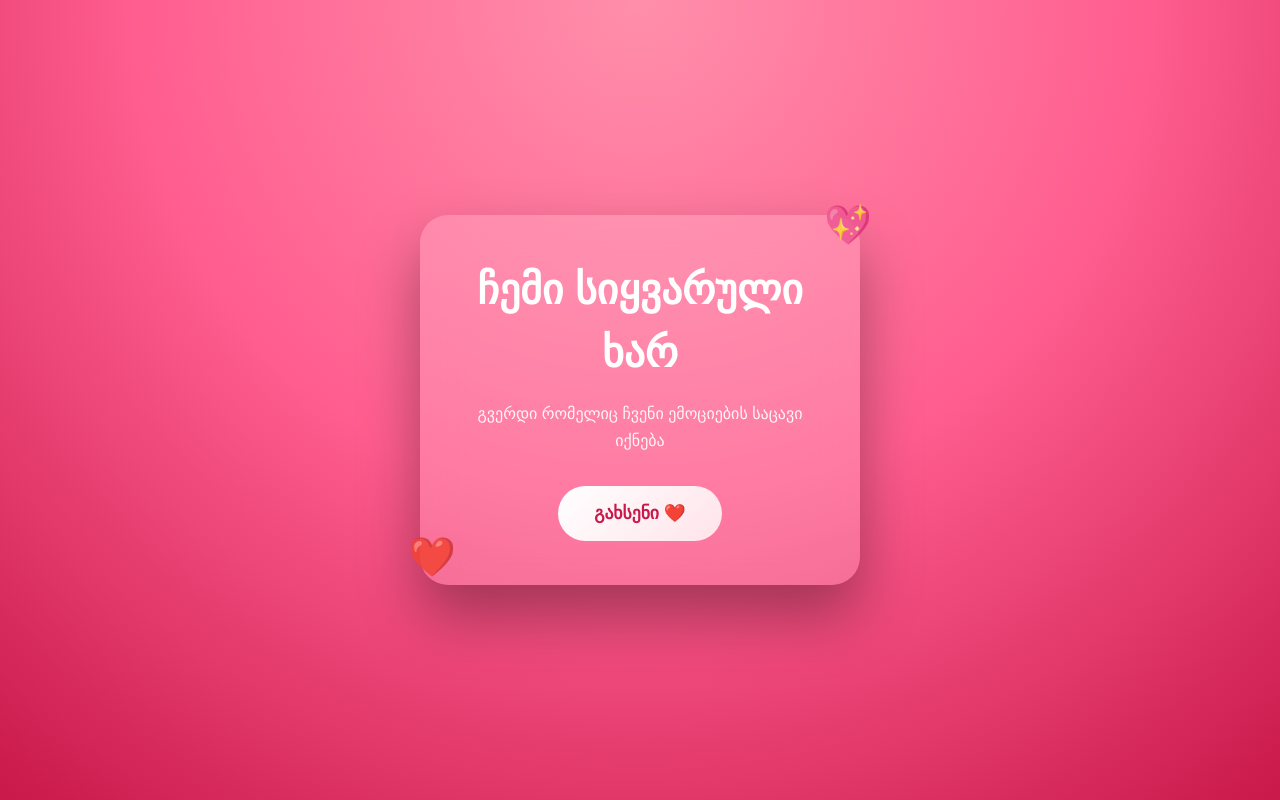
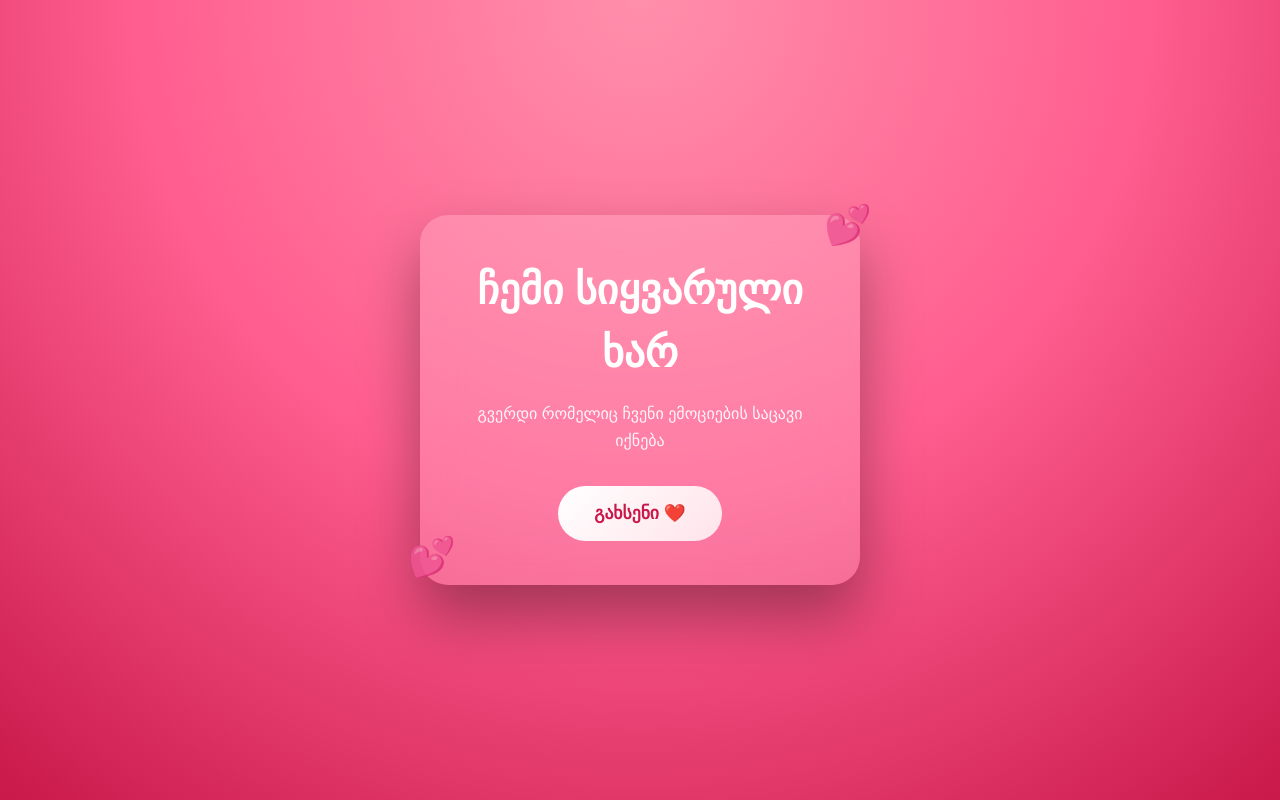
Before and after one commit to Vazha20/forlove, a Next.js app: page / in a window 1280 px wide. Built offline with nearby package versions, Linux system fonts and the light colour scheme.

Commit message:
dassadas

```diff
--- a/app/components/LovePage/LovePage.tsx
+++ b/app/components/LovePage/LovePage.tsx
@@ -47,8 +47,8 @@ export default function LovePage() {
     <main className={styles.container}>
       <section className={styles.card}>
         {/* floating hearts */}
-        <span className={styles.floatingHeart1}>💖</span>
-        <span className={styles.floatingHeart2}>❤️</span>
+        <span className={styles.floatingHeart1}>💕</span>
+        <span className={styles.floatingHeart2}>💕</span>
 
         <h1 className={styles.title}>ჩემი სიყვარული ხარ</h1>
 
@@ -82,7 +82,7 @@ export default function LovePage() {
 
             {/* MESSAGE */}
             <section className={styles.message}>
-              მიყვარხარ ისე როგორც არასდროს არვის არ ყვარებია არვინ! 🌹
+
 
               <div className={styles.heart}>💗</div>
             </section>
```
